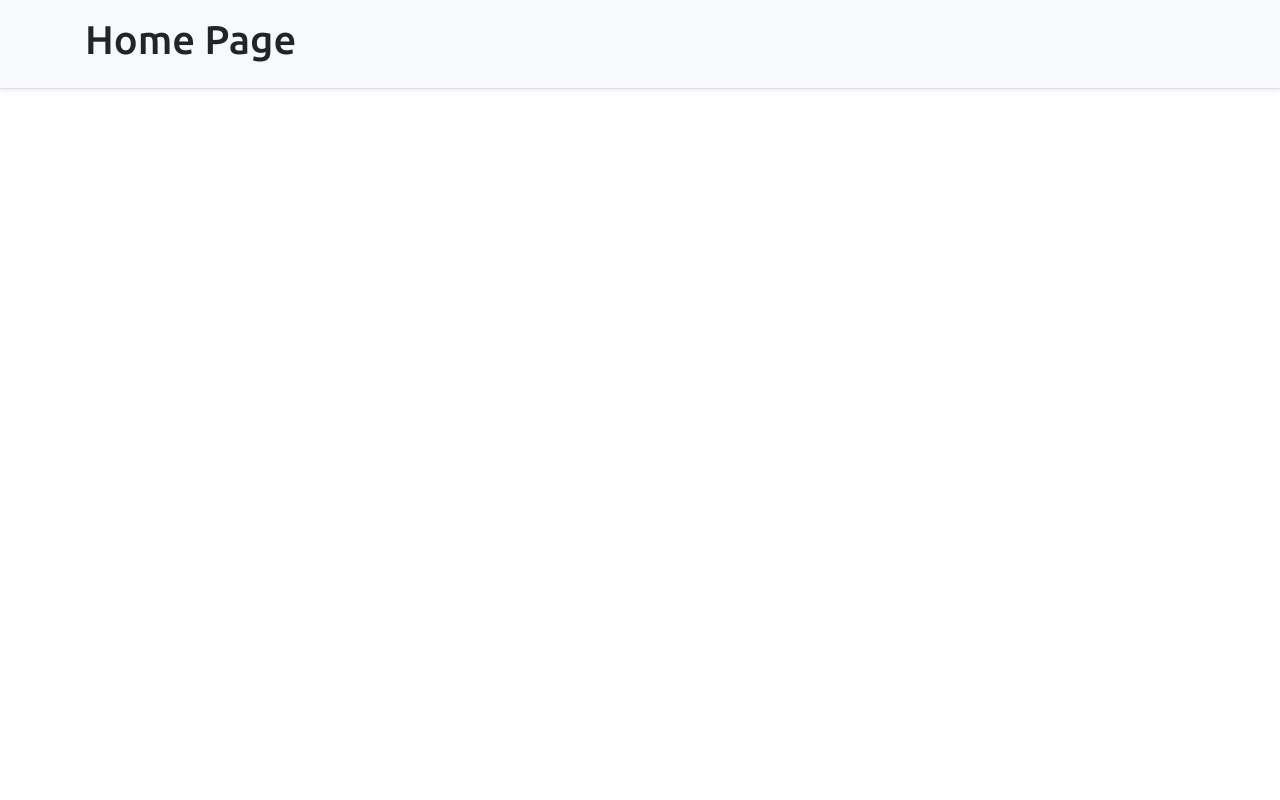
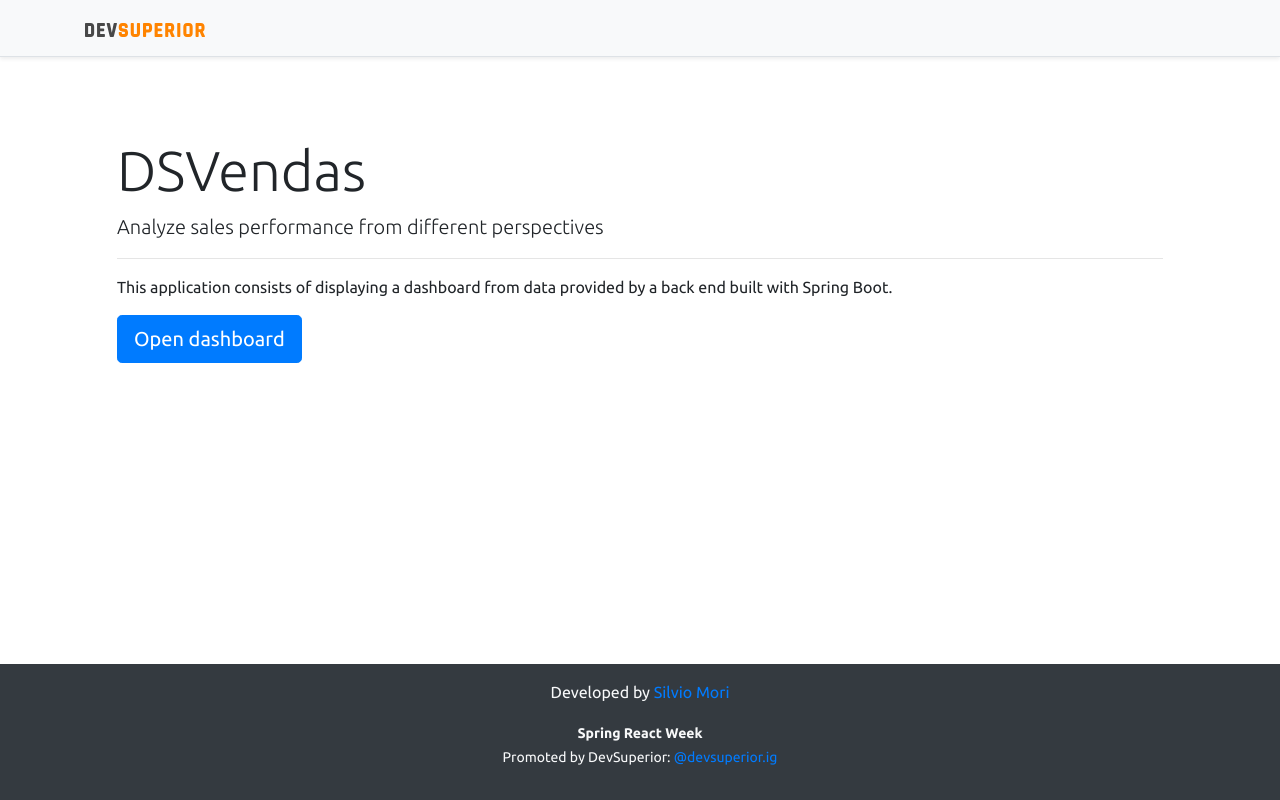
Before and after one commit to silviomori/devsuperior-dsvendas, a React (Create React App) app in the folder frontend/: page / in a window 1280 px wide. Built offline with nearby package versions, Linux system fonts and the light colour scheme.

Commit message:
Create home page including navigation

```diff
--- a/frontend/src/components/NavBar/index.tsx
+++ b/frontend/src/components/NavBar/index.tsx
@@ -1,11 +1,14 @@
 import ImgDsDark from 'assets/img/ds_dark.svg';
+import { Link } from 'react-router-dom';
 
 const NavBar = () => {
     return (
         <div className="d-flex flex-column flex-md-row align-items-center p-3 px-md-4 mb-3 bg-light border-bottom shadow-sm">
             <div className="container">
                 <nav className="my-2 my-md-0 mr-md-3">
-                    <img src={ImgDsDark} alt="DevSuperior" width="120" />
+                    <Link to="/">
+                        <img src={ImgDsDark} alt="DevSuperior" width="120" />
+                    </Link>
                 </nav>
             </div>
         </div>
--- a/frontend/src/pages/Home/index.tsx
+++ b/frontend/src/pages/Home/index.tsx
@@ -1,10 +1,24 @@
+import Footer from "components/Footer";
+import NavBar from "components/NavBar";
+import { Link } from "react-router-dom";
+
 const Home = () => {
     return (
-        <div className="d-flex flex-column flex-md-row align-items-center p-3 px-md-4 mb-3 bg-light border-bottom shadow-sm">
+        <>
+            <NavBar />
             <div className="container">
-                <h1>Home Page</h1>
+                <div className="jumbotron bg-transparent">
+                    <h1 className="display-4">DSVendas</h1>
+                    <p className="lead">Analyze sales performance from different perspectives</p>
+                    <hr />
+                    <p>This application consists of displaying a dashboard from data provided by a back end built with Spring Boot.</p>
+                    <Link className="btn btn-primary btn-lg" to="/dashboard">
+                        Open dashboard
+                    </Link>
+                </div>
             </div>
-        </div>
+            <Footer />
+        </>
     );
 }
 
```
